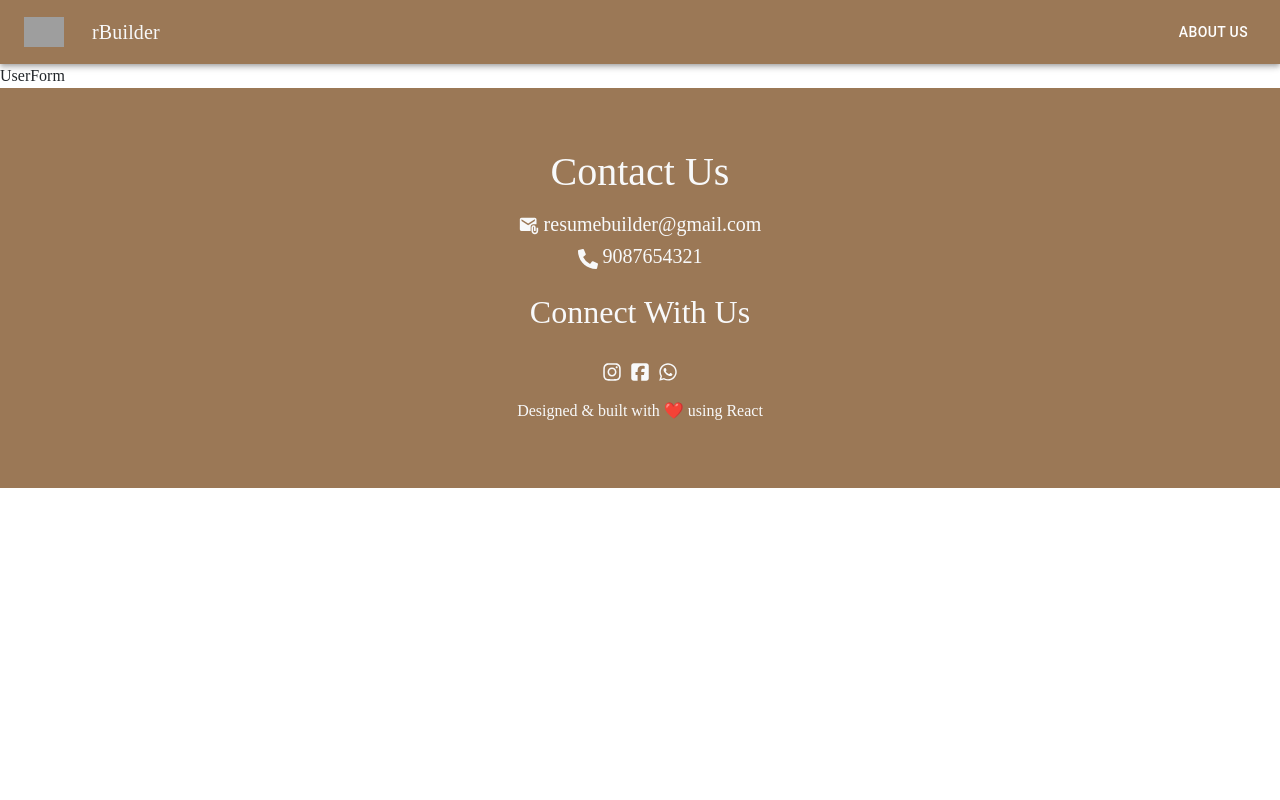
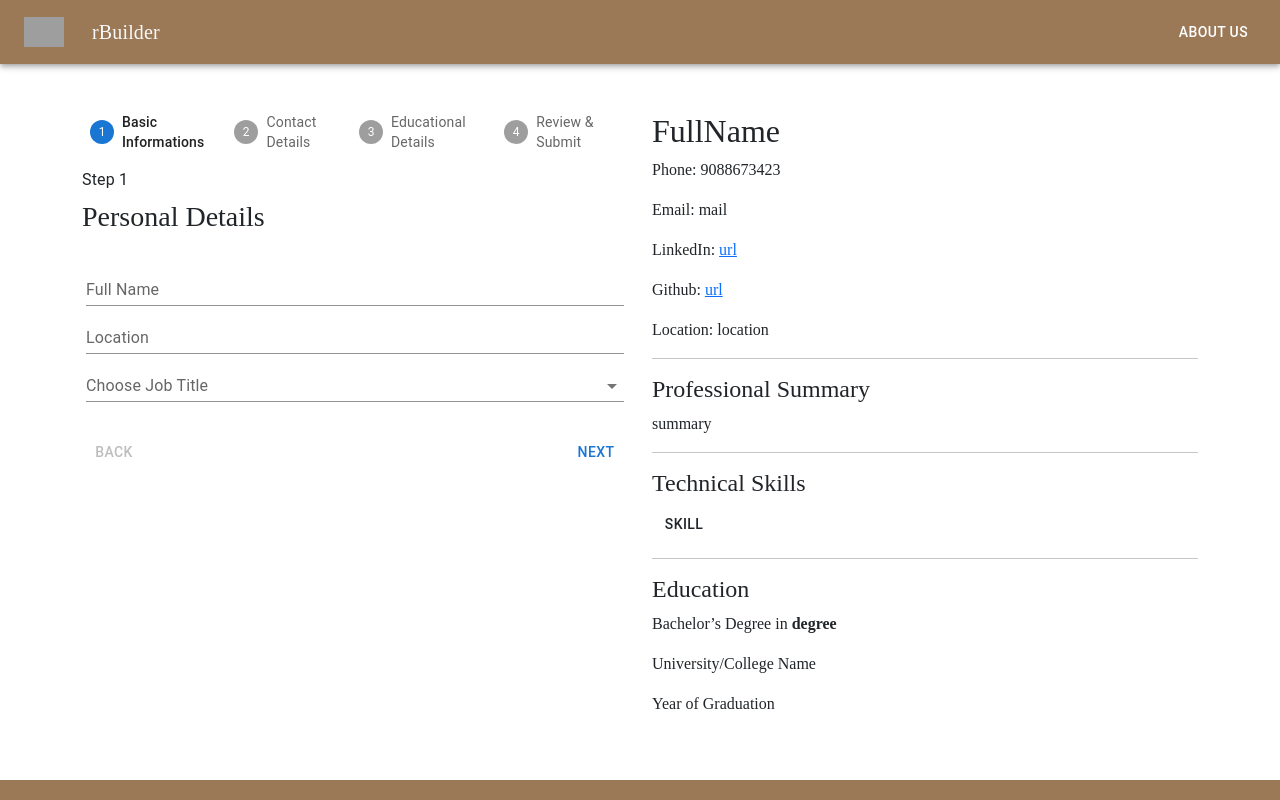
Before and after one commit to Luminar-Technolab/AI-rBuilder-Dec25, a React (Vite) app: page /form in a window 1280 px wide. Shown: the top 800 px of the page. Built offline with nearby package versions, Linux system fonts and the light colour scheme; grey boxes are pictures that could not be loaded; a web font is replaced by a local one.

Commit message:
DESIGN: UserForm

```diff
--- a/index.html
+++ b/index.html
@@ -2,7 +2,7 @@
 <html lang="en">
   <head>
     <meta charset="UTF-8" />
-    <link rel="icon" type="image/svg+xml" href="https://icon-library.com/images/resume-icon/resume-icon-16.jpg" />
+    <link rel="icon" type="image/svg+xml" href="https://png.pngtree.com/png-clipart/20220124/original/pngtree-creative-hand-drawn-screening-resume-png-image_7177952.png" />
     <meta name="viewport" content="width=device-width, initial-scale=1.0" />
     <title>rBuilder</title>
     <!-- bootstrap cdn link -->
--- a/src/components/Header.jsx
+++ b/src/components/Header.jsx
@@ -22,7 +22,7 @@
             sx={{ mr: 2 }}
           >
             {/* icon */}
-            <img width={'40px'}  src="https://icon-library.com/images/resume-icon/resume-icon-16.jpg" alt="icon" />
+            <img width={'40px'}  src="https://png.pngtree.com/png-clipart/20220124/original/pngtree-creative-hand-drawn-screening-resume-png-image_7177952.png" alt="icon" />
           </IconButton>
           <Typography variant="h6" component="div" sx={{ flexGrow: 1 }}>
             <Link to={'/'} className="text-light text-decoration-none" >rBuilder</Link>
--- /dev/null
+++ b/src/components/Preview.jsx
@@ -0,0 +1,29 @@
+import { Divider,Button } from '@mui/material'
+import React from 'react'
+
+function Preview() {
+  return (
+    <div className='w-100'>
+        <h2>FullName</h2>
+        <p className='fs-6'>Phone: 9088673423 </p>
+        <p className='fs-6'>Email: mail </p>
+        <p className='fs-6'>LinkedIn: <a href="">url</a> </p>
+        <p className='fs-6'>Github: <a href="">url</a> </p>
+        <p className='fs-6'>Location: location </p>
+        <Divider className='bg-dark my-3'/>
+        <h4>Professional Summary</h4>
+        <p>summary</p>
+        <Divider className='bg-dark'/>
+        <h4 className='mt-3'>Technical Skills</h4>
+        {/* duplicate according to user skill */}
+        <Button variant="text" className='text-dark'>Skill</Button>
+        <Divider className='bg-dark my-3'/>
+        <h4>Education</h4>
+        <p className='fs-6'>Bachelor’s Degree in <b >degree</b></p>
+        <p className='fs-6'>University/College Name</p>
+        <p className='fs-6'>Year of Graduation</p>
+    </div>
+  )
+}
+
+export default Preview
--- /dev/null
+++ b/src/components/UserInputs.jsx
@@ -0,0 +1,136 @@
+import React from 'react'
+import Box from '@mui/material/Box';
+import Stepper from '@mui/material/Stepper';
+import Step from '@mui/material/Step';
+import StepLabel from '@mui/material/StepLabel';
+import Button from '@mui/material/Button';
+import Typography from '@mui/material/Typography';
+import { TextField } from '@mui/material';
+import InputLabel from '@mui/material/InputLabel';
+import MenuItem from '@mui/material/MenuItem';
+import FormControl from '@mui/material/FormControl';
+import Select from '@mui/material/Select';
+
+const steps = ['Basic Informations', 'Contact Details', 'Educational Details','Review & Submit'];
+
+
+function UserInputs() {
+  const [activeStep, setActiveStep] = React.useState(0);
+
+  const handleNext = () => {
+    setActiveStep((prevActiveStep) => prevActiveStep + 1);
+  };
+
+  const handleBack = () => {
+    setActiveStep((prevActiveStep) => prevActiveStep - 1);
+  };
+
+
+  const renderStepContent = (stepCount)=>{
+    switch(stepCount){
+        case 0 : return (
+            <div>
+                <h3>Personal Details</h3>
+                <div className="p-3 row">
+                    <TextField id="standard-basic-name" label="Full Name" variant="standard" />
+                    <TextField id="standard-basic-loc" label="Location" variant="standard" />
+                    <FormControl variant="standard" >
+                        <InputLabel id="demo-simple-select-standard-label">Choose Job Title</InputLabel>
+                        <Select
+                        labelId="demo-simple-select-standard-label"
+                        id="demo-simple-select-standard"
+                        label="Age"
+                        >
+                        <MenuItem value={10}>Ten</MenuItem>
+                        </Select>
+                    </FormControl>
+                </div>
+            </div>
+        )
+        case 1 : return (
+            <div>
+                <h3>Contact Details</h3>
+                <div className="p-3 row">
+                    <TextField id="standard-basic-email" label="Email" variant="standard" />
+                    <TextField id="standard-basic-phone" label="Contact Number" variant="standard" />
+                    <TextField id="standard-basic-LinkedIn" label="LinkedIn Link" variant="standard" />
+                    <TextField id="standard-basic-GitHub" label="Github Link" variant="standard" />
+                </div>
+            </div>
+        )
+        case 2 : return (
+            <div>
+                <h3>Educational Details</h3>
+                <div className="p-3 row">
+                    <TextField id="standard-basic-degree" label="Bachelor’s Degree" variant="standard" />
+                    <TextField id="standard-basic-college" label="University/College Name" variant="standard" />
+                    <TextField id="standard-basic-year" label="Year of Graduation" variant="standard" />
+                </div>
+            </div>
+        )
+        case 3 : return (
+            <div>
+                <p>Our AI will generate Skills & Summary according to your job role. Click the <b>AI Skill & Summary</b> button to Proceed.</p>
+            </div>
+        )
+        default : return null
+    }
+  }
+
+
+  return (
+    <Box sx={{ width: '100%' }}>
+      <Stepper activeStep={activeStep}>
+        {steps.map((label) => {
+          const stepProps = {};
+          const labelProps = {};
+          return (
+            <Step key={label} {...stepProps}>
+              <StepLabel {...labelProps}>{label}</StepLabel>
+            </Step>
+          );
+        })}
+      </Stepper>
+      {activeStep === steps.length ? (
+        <React.Fragment>
+          <Typography sx={{ mt: 2, mb: 1 }}>
+            All steps completed - you&apos;re finished
+          </Typography>
+          <Box sx={{ display: 'flex', flexDirection: 'row', pt: 2 }}>
+            <Box sx={{ flex: '1 1 auto' }} />
+            <Button >FINISH</Button>
+          </Box>
+        </React.Fragment>
+      ) : (
+        <React.Fragment>
+          <Typography sx={{ mt: 2, mb: 1 }}>Step {activeStep + 1}</Typography>
+          {/* render form according to activeStep count */}
+          <Box>
+            {
+                renderStepContent(activeStep)
+            }
+          </Box>
+          <Box sx={{ display: 'flex', flexDirection: 'row', pt: 2 }}>
+            <Button
+              color="inherit"
+              disabled={activeStep === 0}
+              onClick={handleBack}
+              sx={{ mr: 1 }}
+            >
+              Back
+            </Button>
+            <Box sx={{ flex: '1 1 auto' }} />
+            {
+                activeStep === steps.length - 1 ?
+                <Button >Generate AI Skills & Summary  </Button>
+            :
+                <Button onClick={handleNext}>Next</Button>
+            }
+          </Box>
+        </React.Fragment>
+      )}
+    </Box>
+  );
+}
+
+export default UserInputs
--- a/src/pages/UserForm.jsx
+++ b/src/pages/UserForm.jsx
@@ -1,8 +1,19 @@
 import React from 'react'
+import UserInputs from '../components/UserInputs'
+import Preview from '../components/Preview'
 
 function UserForm() {
   return (
-    <div>UserForm</div>
+    <div className='container my-5'>
+      <div className="row">
+        <div className="col-lg-6">
+          <UserInputs/>
+        </div>
+        <div className="col-lg-6">
+          <Preview/>
+        </div>
+      </div>
+    </div>
   )
 }
 
```
